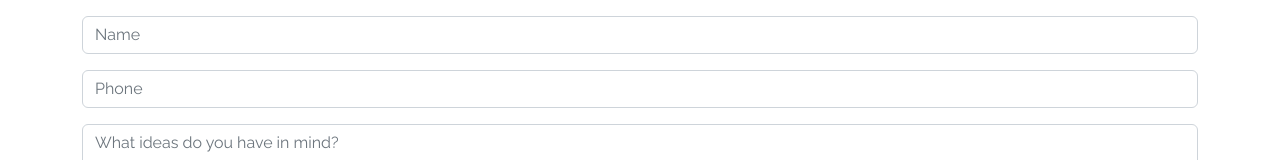
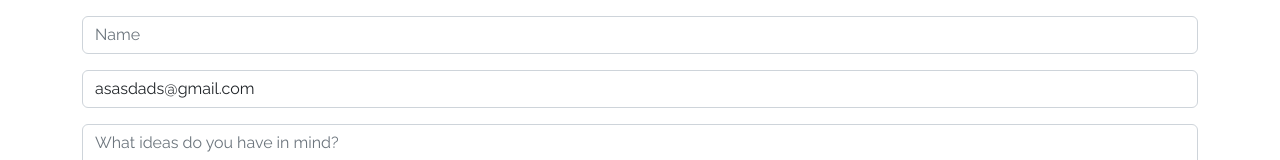
Before and after one commit to MojoDaHacker/kenzie_webdev, a Next.js app: page / in a window 1280 px wide. Both pictures are taken after a click on the button "Let's Talk". Shown: the part 1734-1894 px from the top of the page. Built offline with nearby package versions, Linux system fonts and the light colour scheme.

Commit message:
fixed conditonal value setting, functionality now working

```diff
--- a/components/AppointmentForm.js
+++ b/components/AppointmentForm.js
@@ -2,9 +2,11 @@ import React from "react";
 import axios from "axios";
 import { Button, Form } from "react-bootstrap";
 
-const AppointmentForm = () => {
+const AppointmentForm = ({ description }) => {
   const [show, setShow] = React.useState(false);
+  const [showPhoneOrEmail, setPhoneOrEmail] = React.useState(false); // if true show phone, if false show email
   const [phone, setPhone] = React.useState("");
+  const [email, setEmail] = React.useState("asasdads@gmail.com");
   const [name, setName] = React.useState("");
   const [idea, setIdea] = React.useState("");
 
@@ -16,18 +18,30 @@ const AppointmentForm = () => {
       case "phone":
         setPhone(e.target.value);
         break;
+      case "email":
+        setEmail(e.target.value);
+        break;
       case "idea":
         setIdea(e.target.value);
         break;
     }
   };
+  const handleChangePhoneOrEmail = () => setPhoneOrEmail(!showPhoneOrEmail)
 
   const submitForm = (e) => {
     e.preventDefault();
 
     if (!show) return setShow(true);
+    var contactRequest = show ? "phone" : "email"
 
-    axios("/api/createConsultation")
+    axios
+      .post("/api/createConsultation", {
+        data: {
+          [contactRequest]: show ? phone : email,
+          name,
+          idea,
+        },
+      })
       .then(function (response) {
         console.log(response.data);
       })
@@ -38,7 +52,7 @@ const AppointmentForm = () => {
 
   return (
     <>
-      <p>Find out how we can get you started.</p>
+      <p>{description ? description : "Find out how we can get you started."}</p>
       <Form onSubmit={submitForm}>
         {show ? (
           <>
@@ -53,6 +67,7 @@ const AppointmentForm = () => {
               />
             </Form.Group>
             <Form.Group className="my-3">
+              {showPhoneOrEmail ? (
                 <Form.Control
                   type="number"
                   placeholder="Phone"
@@ -60,6 +75,15 @@ const AppointmentForm = () => {
                   value={phone}
                   onChange={handleChange}
                 />
+              ) : (
+                <Form.Control
+                  type="email"
+                  placeholder="Email"
+                  name="email"
+                  value={email}
+                  onChange={handleChange}
+                />
+              )}
             </Form.Group>
             <Form.Group className="my-3">
               <Form.Control
@@ -76,6 +100,7 @@ const AppointmentForm = () => {
         ) : null}
         <Form.Group>
           <Button type="submit">{show ? "Submit" : "Let's Talk"}</Button>
+          <Button type="button" onClick={handleChangePhoneOrEmail}>{showPhoneOrEmail ? "Use Email" : "Use Phone"}</Button>
         </Form.Group>
       </Form>
     </>
```
Lines whose indentation alone changed are shown as unchanged.
